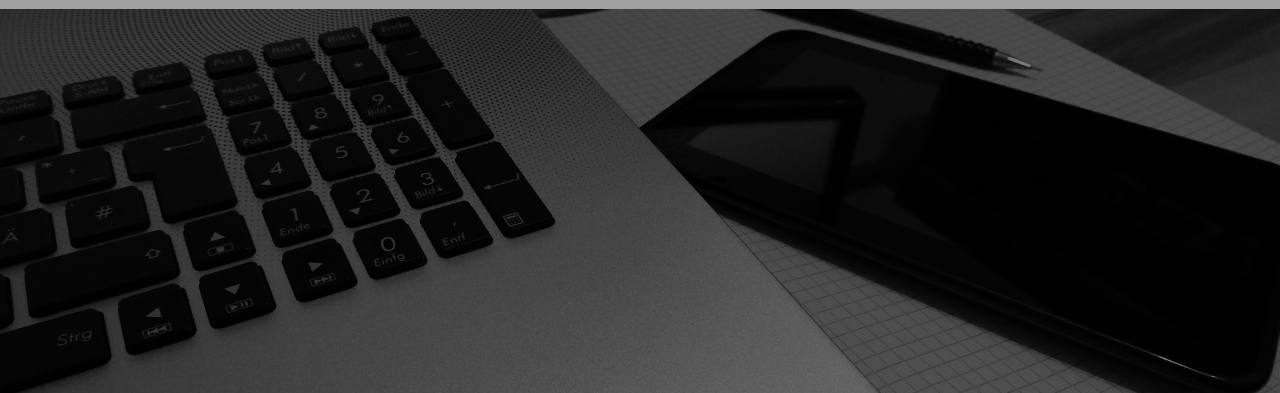
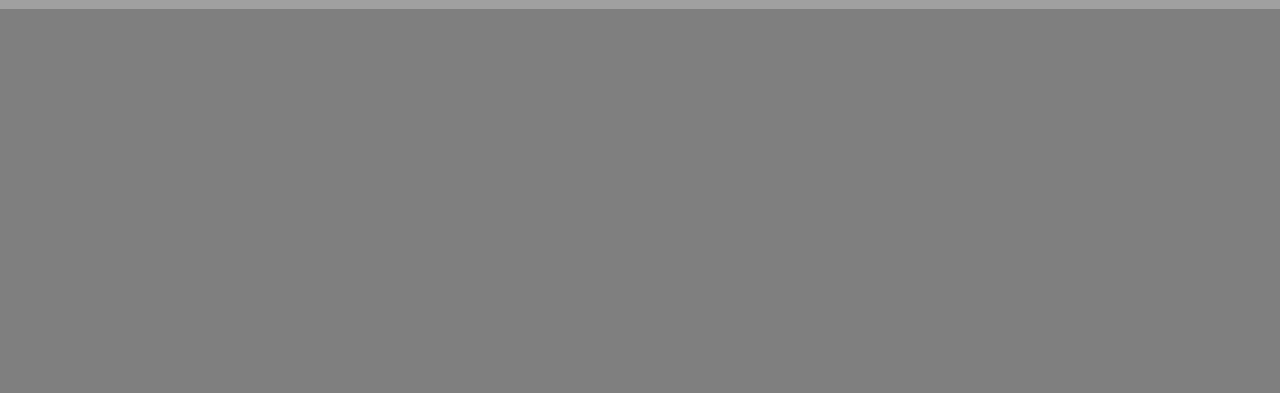
Before and after one commit to Edje-C/gwc-site, a plain HTML site: page index.html in a window 1280 px wide. Shown: the part 89-482 px from the top of the page. Drawn offline with Linux system fonts and the light colour scheme.

Commit message:
Update index.html

```diff
--- a/index.html
+++ b/index.html
@@ -14,7 +14,7 @@
 
 </style>
 
-<body background="laptopBackground.jpg">
+<body>
 
 	<div class="filter"></div>
 	<nav class="nav"> <a href="https://edje-c.github.io/gwc-site" style="margin-left:4%;">NPL<span style="color:black">/</span>GWC<a>
```
